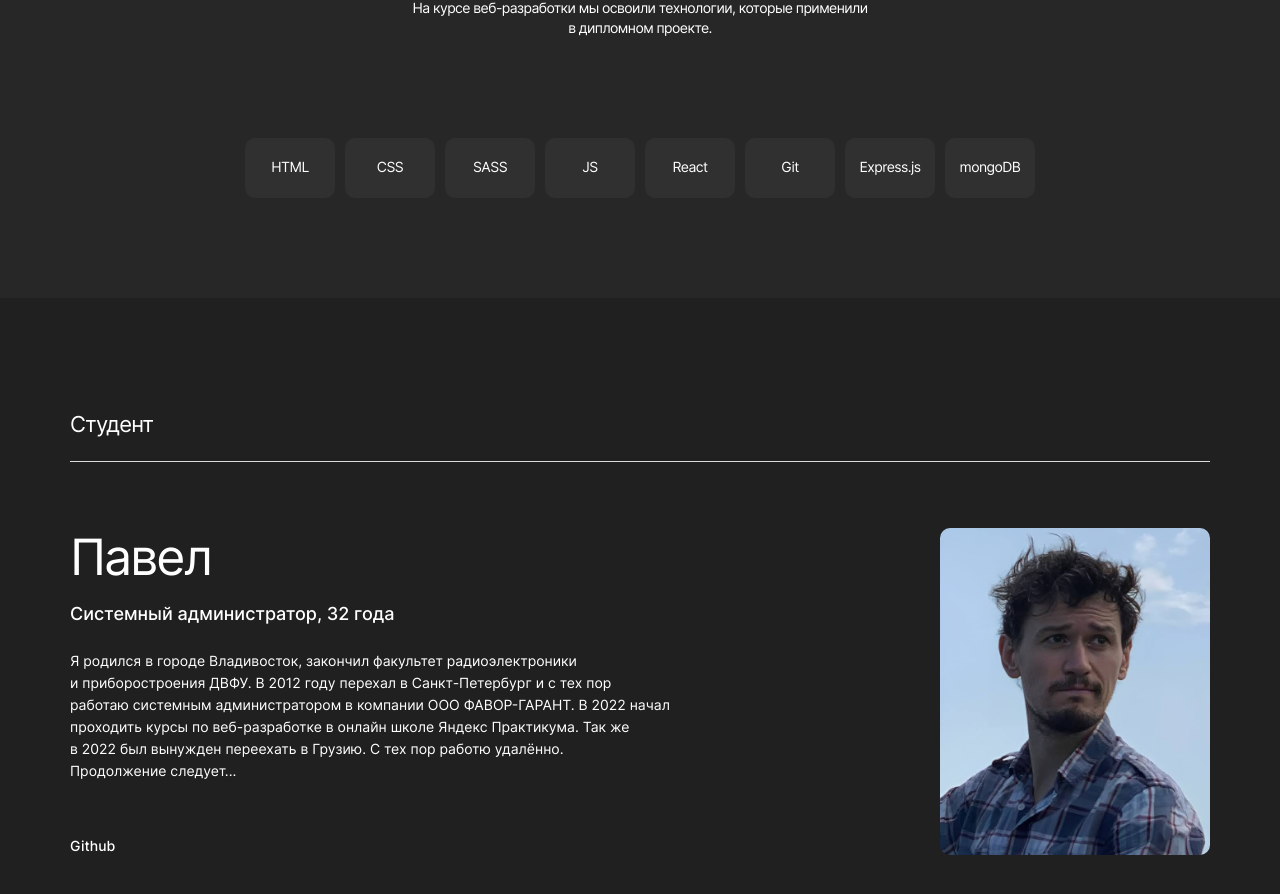
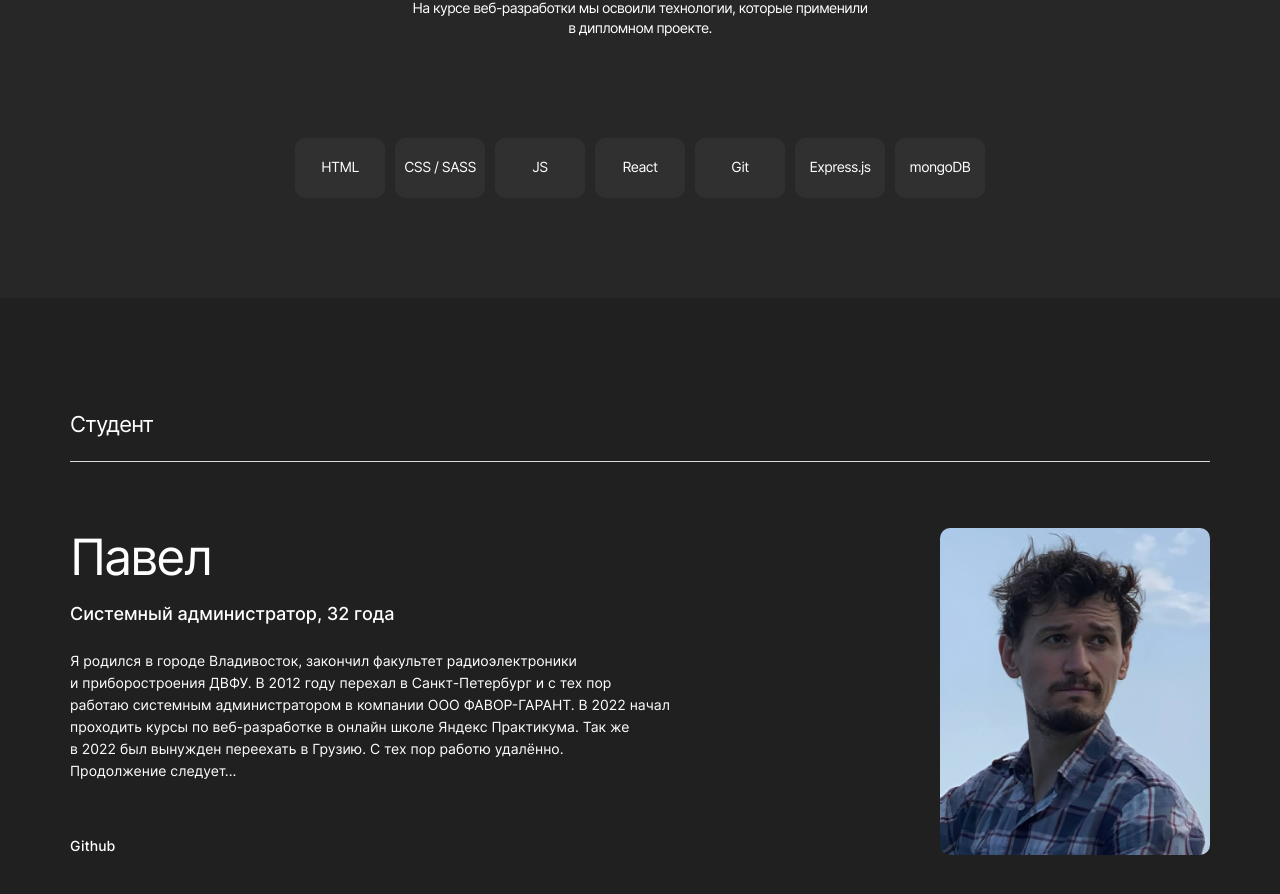
Before and after one commit to chepash/movies-explorer-frontend, a React (Create React App) app: page / in a window 1280 px wide. Shown: the part 1614-2508 px from the top of the page. Built offline with nearby package versions, Linux system fonts and the light colour scheme; no server answers; a web font is replaced by a local one.

Commit message:
fix: CSS / SASS in Techs

```diff
--- a/src/components/Main/Techs/Techs.js
+++ b/src/components/Main/Techs/Techs.js
@@ -13,8 +13,7 @@ function Techs() {
         </p>
         <ul className="techs__list page__list">
           <li className="techs__icon">HTML</li>
-          <li className="techs__icon">CSS</li>
-          <li className="techs__icon">SASS</li>
+          <li className="techs__icon">CSS / SASS</li>
           <li className="techs__icon">JS</li>
           <li className="techs__icon">React</li>
           <li className="techs__icon">Git</li>
```
